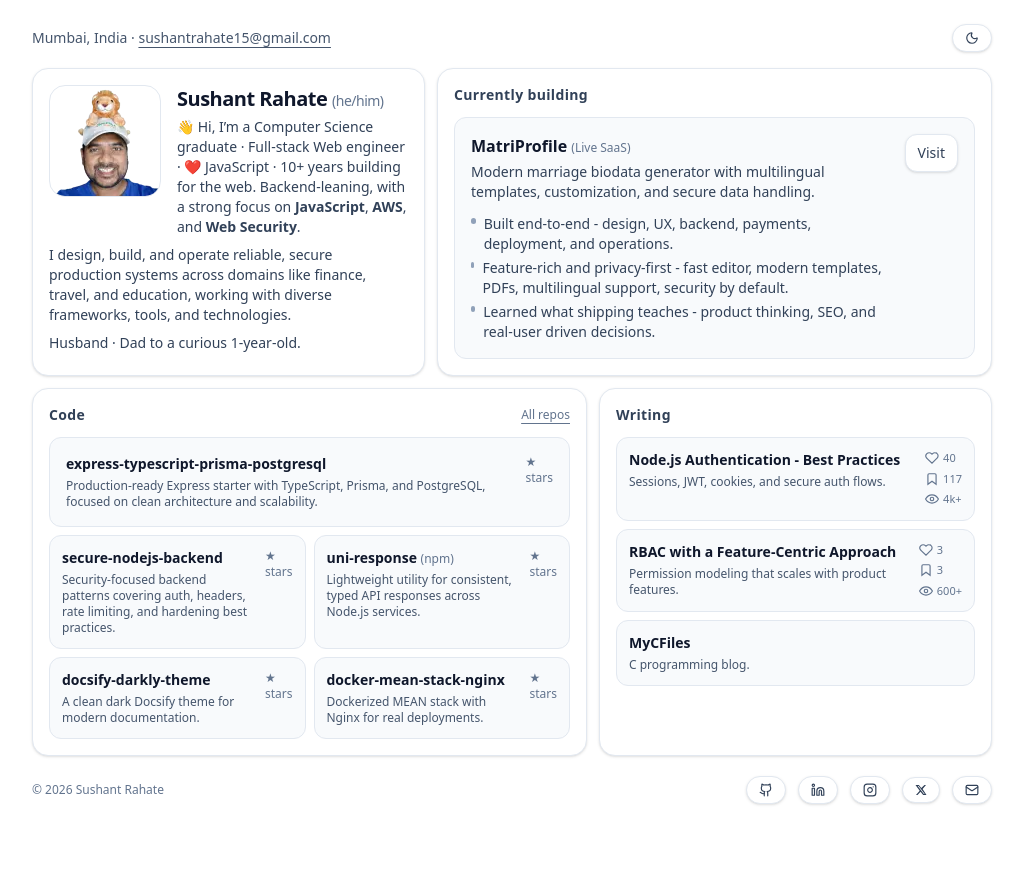
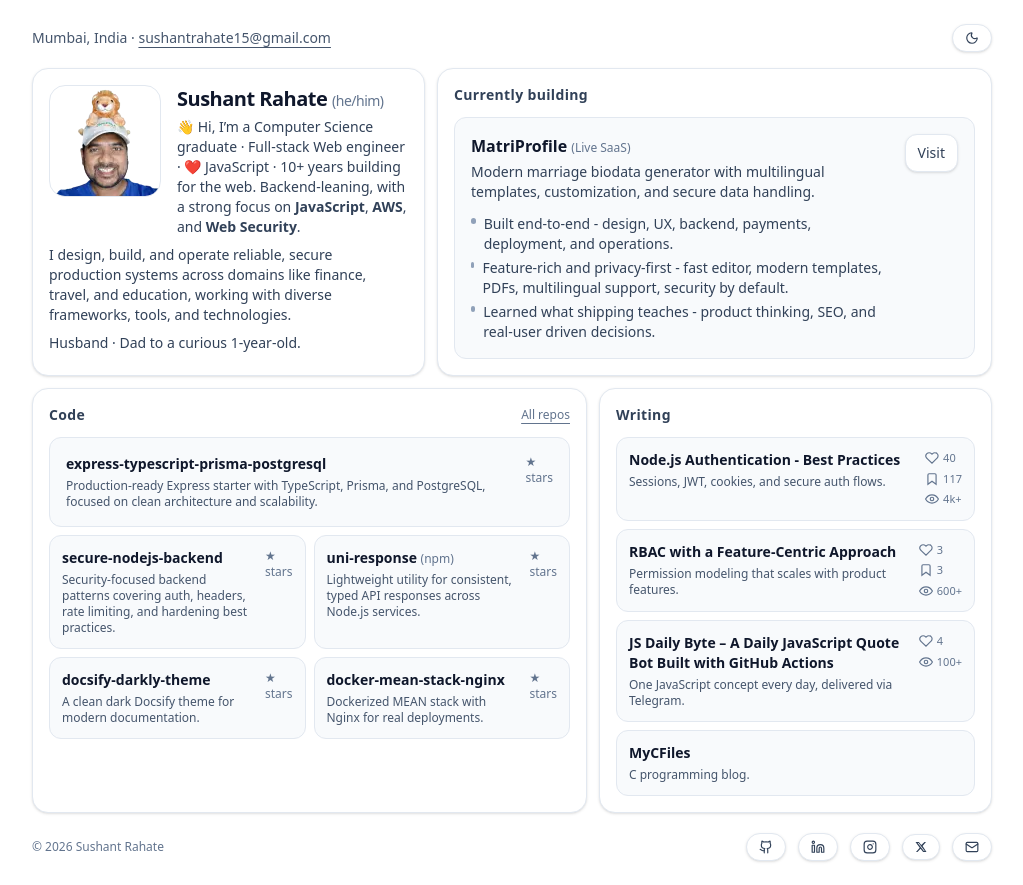
Before and after one commit to sushantrahate/portfolio, a website: page docs/index.html in a window 1280 px wide. Shown: the whole page, without its empty margins (128-1151 px from the left). Before the commit the page ends 828 px from the top, so only its background shows below. Drawn offline with Linux system fonts and the light colour scheme; no server answers.

Commit message:
new blog post

```diff
--- a/docs/index.html
+++ b/docs/index.html
@@ -394,6 +394,49 @@
             </div>
           </a>
 
+          <a href="https://dev.to/sushantrahate/js-daily-byte-a-daily-javascript-quote-bot-built-with-github-actions-pol"
+            target="_blank" rel="noreferrer noopener"
+            class="block p-3 border rounded-xl border-slate-200 bg-slate-50 hover:bg-slate-100 focus:outline-none focus-visible:ring-2 focus-visible:ring-slate-400 dark:border-slate-800 dark:bg-slate-950 dark:hover:bg-slate-900 dark:focus-visible:ring-slate-600">
+            <div class="flex items-start justify-between gap-3">
+              <div class="min-w-0">
+                <p class="text-sm font-semibold">
+                  JS Daily Byte – A Daily JavaScript Quote Bot Built with GitHub Actions
+                </p>
+                <p class="mt-1 text-xs text-slate-600 dark:text-slate-400">
+                  One JavaScript concept every day, delivered via Telegram.
+                </p>
+              </div>
+
+              <div class="shrink-0 space-y-1 text-[11px] text-slate-500 dark:text-slate-400" aria-label="Article stats">
+                <div class="flex items-center gap-1">
+                  <svg class="h-3.5 w-3.5" viewBox="0 0 24 24" fill="none" stroke="currentColor" stroke-width="2"
+                    aria-hidden="true">
+                    <path
+                      d="M20.8 4.6a5.5 5.5 0 0 0-7.8 0L12 5.6l-1-1a5.5 5.5 0 0 0-7.8 7.8l1 1L12 21l7.8-7.8 1-1a5.5 5.5 0 0 0 0-7.8z" />
+                  </svg>
+                  <span aria-label="Reactions 4">4</span>
+                </div>
+
+                <!-- <div class="flex items-center gap-1">
+                  <svg class="h-3.5 w-3.5" viewBox="0 0 24 24" fill="none" stroke="currentColor" stroke-width="2"
+                    aria-hidden="true">
+                    <path d="M19 21l-7-5-7 5V5a2 2 0 0 1 2-2h10a2 2 0 0 1 2 2z" />
+                  </svg>
+                  <span aria-label="Bookmarks 3">3</span>
+                </div> -->
+
+                <div class="flex items-center gap-1">
+                  <svg class="h-3.5 w-3.5" viewBox="0 0 24 24" fill="none" stroke="currentColor" stroke-width="2"
+                    aria-hidden="true">
+                    <path d="M1 12s4-7 11-7 11 7 11 7-4 7-11 7S1 12 1 12z" />
+                    <circle cx="12" cy="12" r="3" />
+                  </svg>
+                  <span aria-label="Views 100 plus">100+</span>
+                </div>
+              </div>
+            </div>
+          </a>
+
           <a href="http://mycfiles.blogspot.com/" target="_blank" rel="noreferrer noopener"
             class="block p-3 border rounded-xl border-slate-200 bg-slate-50 hover:bg-slate-100 focus:outline-none focus-visible:ring-2 focus-visible:ring-slate-400 dark:border-slate-800 dark:bg-slate-950 dark:hover:bg-slate-900 dark:focus-visible:ring-slate-600">
             <p class="text-sm font-semibold">MyCFiles</p>
```
Also changed, not shown: docs/output.css.
